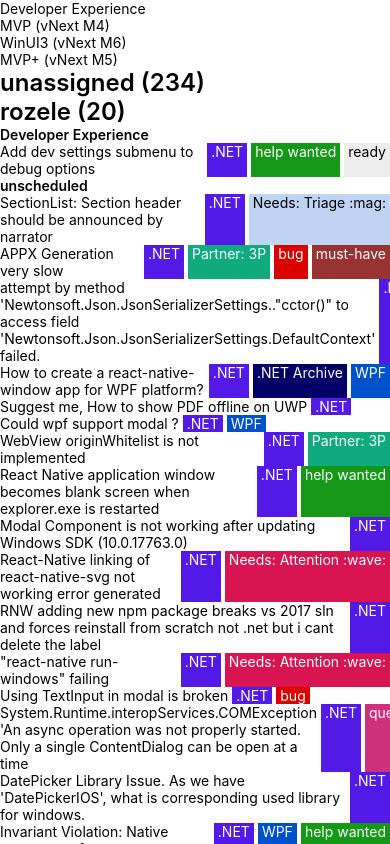
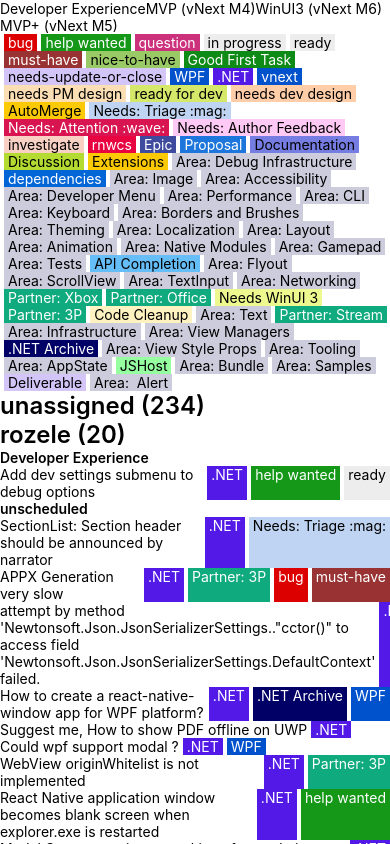
Before and after one commit to marlenecota/react-native-github-dashboard, a React Native app in the folder src/: screen / in a window 390 px wide. Shown: the top 844 px of the page. Built offline with nearby package versions, Linux system fonts and the light colour scheme; what react-native would draw is missing.

Commit message:
Show labels at top of view

```diff
--- a/src/App.js
+++ b/src/App.js
@@ -142,9 +142,21 @@
 class MilestoneList extends Component {
   render() {
     return (
-      <View>
+      <View style={styles.milestoneList}>
         {Object.values(this.props.milestonesById).map(milestone => (
           <Text key={milestone.id}>{milestone.title}</Text>
+        ))}
+      </View>
+    )
+  }
+}
+
+class LabelList extends Component {
+  render() {
+    return (
+      <View style={styles.labelList}>
+        {Object.values(this.props.labelsById).map(label => (
+          <Label key={label.id} name={label.name} color={label.color}/>
         ))}
       </View>
     )
@@ -157,6 +169,7 @@
     this.state = {
       issuesByAssignee: {},
       milestonesById: {},
+      labelsById: {},
     };
   }
 
@@ -265,6 +278,7 @@
     this.setState({
       issuesByAssignee: {},
       milestonesById: {},
+      labelsById: {},
       progress: 0.0,
     });
 
@@ -288,6 +302,7 @@
       this.setState({
         issuesByAssignee: this.issuesByAssignee,
         milestonesById: this.milestonesById,
+        labelsById: this.labelsById,
         progress: 0.5,
       });
     }
@@ -308,6 +323,7 @@
           <Text>Loading {this.state.progress}</Text>
         }
         <MilestoneList milestonesById={this.state.milestonesById}/>
+        <LabelList labelsById={this.state.labelsById}/>
         <AssigneeList issuesByAssignee={this.state.issuesByAssignee}/>
       </>
     );
@@ -348,6 +364,14 @@
   issue: {
     flexDirection: 'row',
   },
+  labelList: {
+    flexDirection: 'row',
+    flexWrap: 'wrap',
+  },
+  milestoneList: {
+    flexDirection: 'row',
+    flexWrap: 'wrap',
+  },
   label: {
     paddingLeft: 4,
     paddingRight: 4,
```
